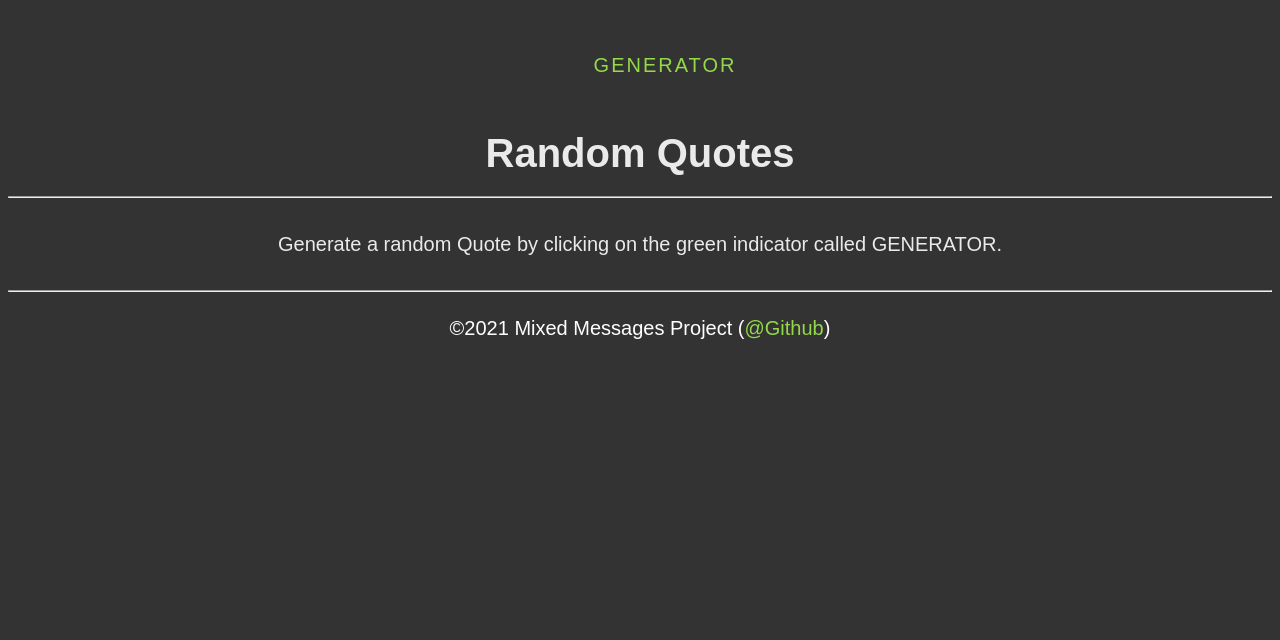
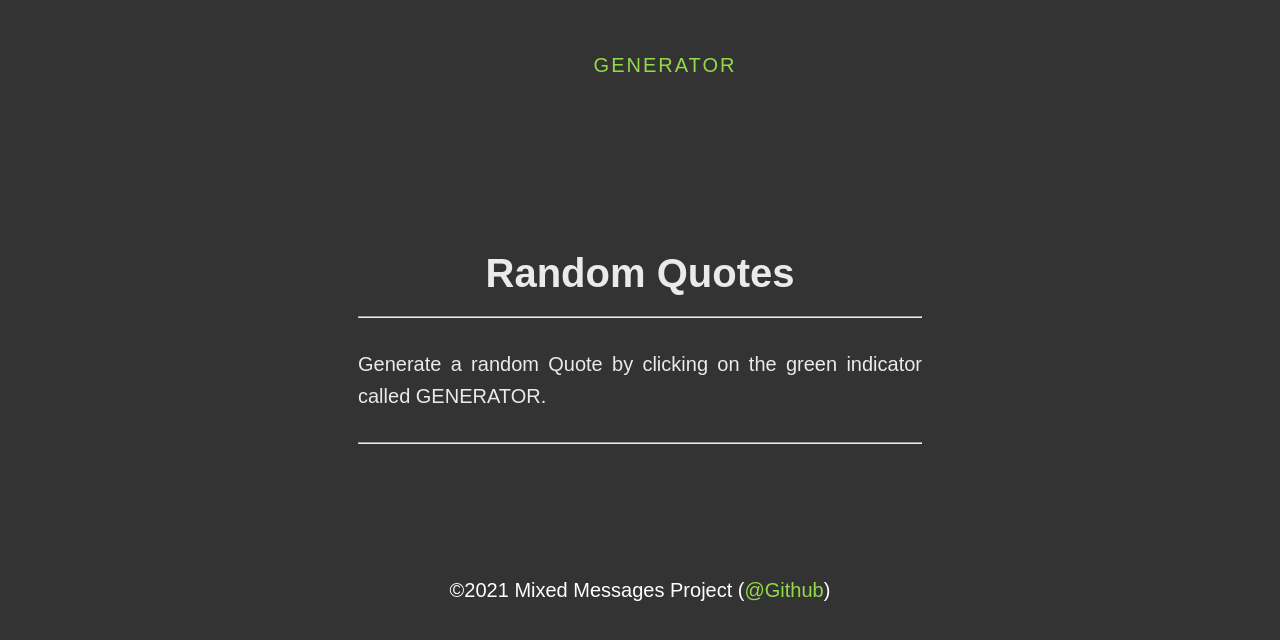
Before and after one commit to JustinTopi/Mixed-Messages, a plain HTML site: page index.html in a window 1280 px wide. Drawn offline with nearby package versions, Linux system fonts and the light colour scheme.

Commit message:
Update style.css

```diff
--- a/css/style.css
+++ b/css/style.css
@@ -25,8 +25,8 @@ body{
 	text-align: center;
 }
 #banner{
-/* 	width: 1000px auto;
-	padding: 100px 350px 100px 350px; */
+/* 	width: 1000px auto; */
+	padding: 100px 350px 100px 350px;
 	text-align: center;
 	color: #EAEAEA;
 }
```
